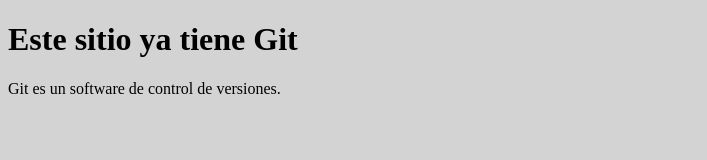
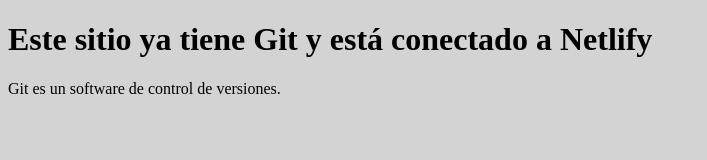
Before and after one commit to talo242/edutec2020-clase-6, a plain HTML site: page index.html in a window 1280 px wide. Shown: the whole page, without its empty margins (0-707 px from the left). Drawn offline with Linux system fonts and the light colour scheme.

Commit message:
UPDATE: change title

```diff
--- a/index.html
+++ b/index.html
@@ -7,7 +7,7 @@
     <title>¡Mi primer sitio con Git!</title>
 </head>
 <body>
-    <h1>Este sitio ya tiene Git</h1>
+    <h1>Este sitio ya tiene Git y está conectado a Netlify</h1>
     <p>Git es un software de control de versiones.</p>
 </body>
 </html>
```
